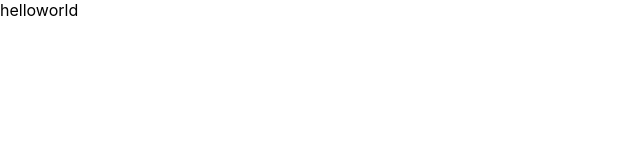
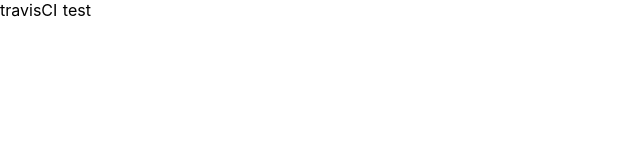
Before and after one commit to suzuki84g/-suzuki84g.github.io, a Nuxt app: page / in a window 1280 px wide. Shown: the top 160 px of the page, without its empty margins (0-640 px from the left). Built offline with nearby package versions, Linux system fonts and the light colour scheme.

Commit message:
travisCIの動作確認

```diff
--- a/pages/index.vue
+++ b/pages/index.vue
@@ -1,6 +1,6 @@
 <template>
   <div class="container">
-    helloworld
+    travisCI test
   </div>
 </template>
 
```
